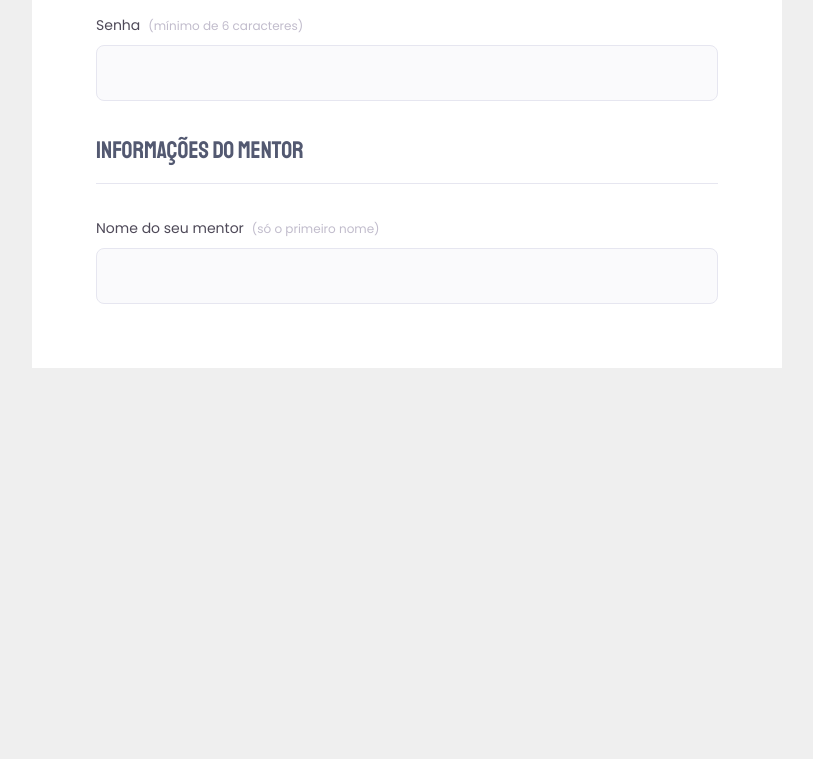
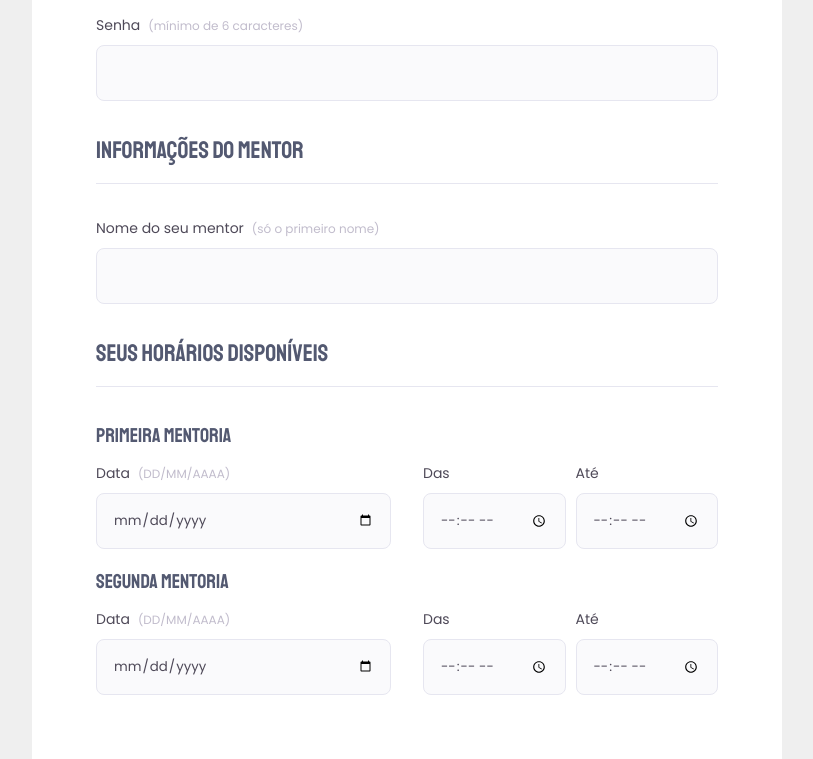
Before and after one commit to jhGomess/formulario-mentoria, a plain HTML site: page form-agende.html in a window 1280 px wide. Shown: the part 680-1439 px from the top of the page, without its empty margins (233-1046 px from the left). Before the commit the page ends 1048 px from the top, so only its background shows below. Drawn offline with Linux system fonts and the light colour scheme.

Commit message:
page form-agende, adicionado o terceiro e ultimo fieldset deste formulário, todos inputs adicionados também.

```diff
--- a/agende.css
+++ b/agende.css
@@ -109,9 +109,11 @@ fieldset {
   gap: 2.2rem;
 }
 
+.col-2 > div {
+  flex: 1;
+}
+
 .input-wrapper {
-  flex: 1;
-
   display: flex;
   flex-direction: column;
   gap: 0.8rem;
@@ -146,3 +148,31 @@ fieldset {
   color: var(--label-color);
   padding-inline: 1.6rem;
 }
+
+.fieldset-wrapper h2 {
+  color: var(--bg-before);
+  font-family: "Staatliches", sans-serif;
+  font-size: 2rem;
+  font-weight: 400;
+  line-height: 3.4rem;
+
+  margin-bottom: -0.8rem;
+}
+
+.col-3 {
+  display: flex;
+  gap: 3.2rem;
+}
+
+.col-3 > div {
+  flex: 1;
+}
+
+.time {
+  display: flex;
+  gap: 1rem;
+}
+
+.time > div {
+  flex: 1;
+}
--- a/form-agende.html
+++ b/form-agende.html
@@ -66,6 +66,52 @@
             </div>
           </div>
         </fieldset>
+
+        <fieldset>
+          <div class="fieldset-wrapper">
+            <legend>Seus horários disponíveis</legend>
+
+            <h2>Primeira mentoria</h2>
+            <div class="col-3">
+              <div class="input-wrapper">
+                <label for="date">Data<span>(DD/MM/AAAA)</span></label>
+                <input type="date" id="date" />
+              </div>
+
+              <div class="time">
+                <div class="input-wrapper">
+                  <label for="begin">Das</label>
+                  <input type="time" id="begin" />
+                </div>
+
+                <div class="input-wrapper">
+                  <label for="end">Até</label>
+                  <input type="time" id="end" />
+                </div>
+              </div>
+            </div>
+
+            <h2>Segunda mentoria</h2>
+            <div class="col-3">
+              <div class="input-wrapper">
+                <label for="date">Data<span>(DD/MM/AAAA)</span></label>
+                <input type="date" id="date" />
+              </div>
+
+              <div class="time">
+                <div class="input-wrapper">
+                  <label for="begin">Das</label>
+                  <input type="time" id="begin" />
+                </div>
+
+                <div class="input-wrapper">
+                  <label for="end">Até</label>
+                  <input type="time" id="end" />
+                </div>
+              </div>
+            </div>
+          </div>
+        </fieldset>
       </form>
     </div>
   </body>
```
